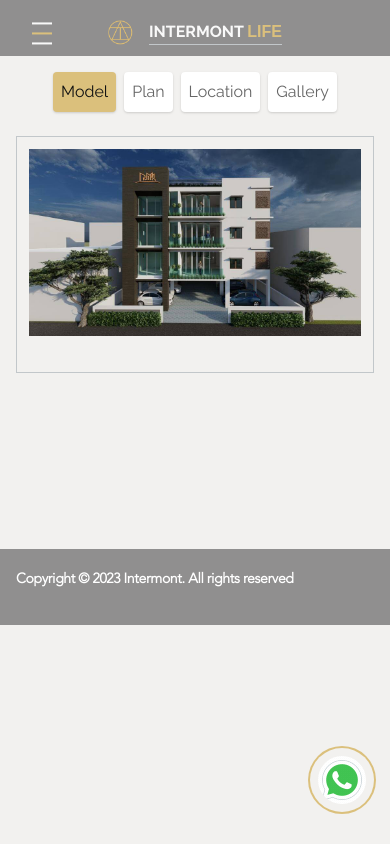
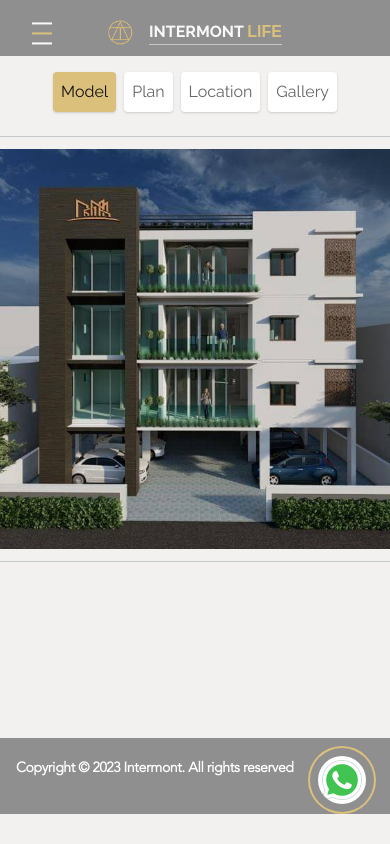
Before and after one commit to prithvi60/pars-realestate, a Next.js app: page /projects/opal in a window 390 px wide. Built offline with nearby package versions, Linux system fonts and the light colour scheme; a web font is replaced by a local one.

Commit message:
images v1

```diff
--- a/components/Tabs.js
+++ b/components/Tabs.js
@@ -72,7 +72,10 @@ export default function TabsComponent({
           <div className="p-3 mt-6 bg-white border">
             <div
               className={openTab === 1 ? "block gallery relative" : "hidden"}
-              // style={{ width: "500px", height: "400px" }}
+              style={{
+                height: width > 600 ? "450px" : "400px",
+                width: width > 600 ? "700px" : "450px",
+              }}
             >
               <ImageGallery
                 items={[{ original: model.src }]}
@@ -84,15 +87,13 @@ export default function TabsComponent({
               <div
                 className={openTab === 2 ? "block relative" : "hidden"}
                 style={{
-                  height: width > 600 ? "650px" : "400px",
+                  height: width > 600 ? "450px" : "400px",
                   width: width > 600 ? "700px" : "450px",
                 }}
               >
                 <ImageGallery
                   items={plan}
                   showThumbnails={false}
-                  originalHeight={width > 600 ? "350px" : "400px"}
-                  originalWidth={width > 600 ? "700px" : "450px"}
                   showPlayButton={false}
                   autoPlay={true}
                 />
@@ -101,7 +102,6 @@ export default function TabsComponent({
             <div className={openTab === 3 ? "block relative" : "hidden"}>
               <iframe
                 src={location}
-                // width={width > 600 ? "500" : "300"}
                 height={width > 600 ? "450px" : "400px"}
                 width={width > 600 ? "700px" : "100%"}
                 style={{ border: "0" }}
@@ -114,7 +114,7 @@ export default function TabsComponent({
                 className={openTab === 4 ? "block relative" : "hidden"}
                 style={{
                   height: width > 600 ? "450px" : "400px",
-                  width: width > 600 ? "800px" : "450px",
+                  width: width > 600 ? "700px" : "450px",
                 }}
               >
                 {/* <Carousal images={gallery} /> */}
--- a/pages/about.js
+++ b/pages/about.js
@@ -1,4 +1,4 @@
-import React from "react";
+import React ,{useState,useEffect} from "react";
 import Header from "../components/Header";
 import Footer from "../components/Footer";
 import Hero1 from "../public/images/projects/hero5.jpg";
@@ -6,6 +6,12 @@ import Image from "next/image";
 import FloatingButton from "../components/FloatingButton";
 
 export default function about() {
+  const [width, setWidth] = useState(null);
+
+  useEffect(() => {
+    // window is accessible here.
+    setWidth(window.innerWidth);
+  }, []);
   return (
     <div>
       <div className="py-3" style={{ background: "#908f8f" }}>
@@ -56,11 +62,13 @@ export default function about() {
               placeholder="blur"
               className="mb-8 md:mb-24  md:absolute top-0 w-auto md:w-96"
               style={{
-                height: "100%",
-                // width: "100%",
+                height: width > 600 ? "100%" : "400px",
+                width: width > 600 ? "unset" : "100%",
                 backgroundPosition: "center",
                 backgroundRepeat: "no-repeat",
                 objectFit: "cover",
+                overflow: "hidden",
+                objectPosition: "center center",
               }}
             />
           </div>
--- a/pages/contact.js
+++ b/pages/contact.js
@@ -179,6 +179,9 @@ export default function contact() {
                   backgroundPosition: "center",
                   backgroundRepeat: "no-repeat",
                   objectFit: "cover",
+                  objectFit: "cover",
+                  overflow: "hidden",
+                  objectPosition: "center center"
                 }}
               />
             </div>
--- a/pages/joint-venture.js
+++ b/pages/joint-venture.js
@@ -1,4 +1,4 @@
-import React from "react";
+import React ,{useState,useEffect} from "react";
 import Header from "../components/Header";
 import Footer from "../components/Footer";
 import Hero1 from "../public/images/projects/venture.jpg";
@@ -6,6 +6,12 @@ import Image from "next/image";
 import FloatingButton from "../components/FloatingButton";
 
 export default function jointventure() {
+  const [width, setWidth] = useState(null);
+
+  useEffect(() => {
+    // window is accessible here.
+    setWidth(window.innerWidth);
+  }, []);
   return (
     <div>
       <div className="py-3" style={{ background: "#908f8f" }}>
@@ -148,11 +154,14 @@ export default function jointventure() {
               placeholder="blur"
               className="mb-8 md:mb-24  md:absolute top-0 w-auto md:w-96"
               style={{
-                height: "100%",
-                // width: "40vw",
+                height: width > 600 ? "100%" : "400px",
+                width: width > 600 ? "unset" : "100%",
                 backgroundPosition: "center",
                 backgroundRepeat: "no-repeat",
                 objectFit: "cover",
+                objectFit: "cover",
+                overflow: "hidden",
+                objectPosition: "center center"
               }}
             />
           </div>
--- a/styles/globals.css
+++ b/styles/globals.css
@@ -59,7 +59,6 @@ a {
   border-color: #302f30;
 }
 
-
 .grr {
   grid-template-columns: repeat(2, 1fr);
 }
@@ -104,11 +103,6 @@ input[type="email"],
   display: grid;
   grid-template-columns: repeat(1, 1fr);
   grid-gap: 32px;
-}
-.image-gallery{
-  display: flex;
-  justify-content: center;
-  align-items: center;
 }
 
 @media (min-width: 720px) {
@@ -177,7 +171,23 @@ input[type="email"],
   top: 50% !important;
   right: 8%;
 }
+.image-gallery-slide .image-gallery-image{
+  width: unset !important;
+}
+.image-gallery {
+  display: flex;
+  justify-content: center;
+  align-items: center;
+  width: 100%;
+}
 
+.image-gallery-slide img {
+  width: 700px;
+  height: 450px;
+  object-fit: cover;
+  overflow: hidden;
+  object-position: center center;
+}
 @media only screen and (max-width: 600px) {
   .hero .slick-prev {
     left: 38%;
@@ -188,4 +198,11 @@ input[type="email"],
   .showMenuNav {
     width: 50%;
   }
+  .image-gallery-slide img {
+    width: 300px;
+    height: 400px;
+    object-fit: cover;
+    overflow: hidden;
+    object-position: center center;
+  }
 }
```
